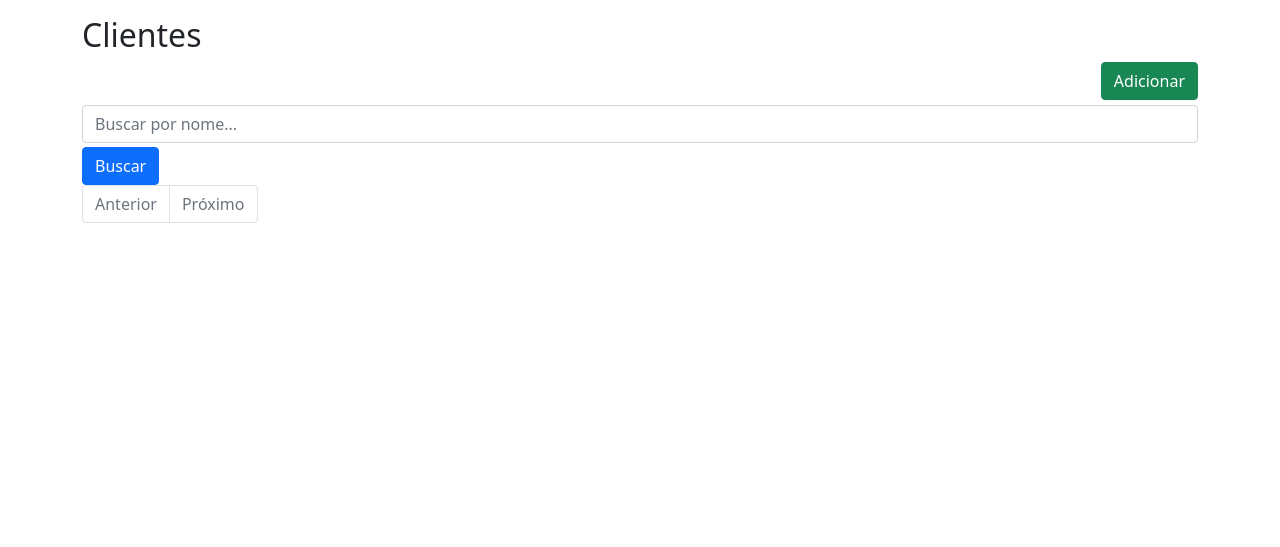
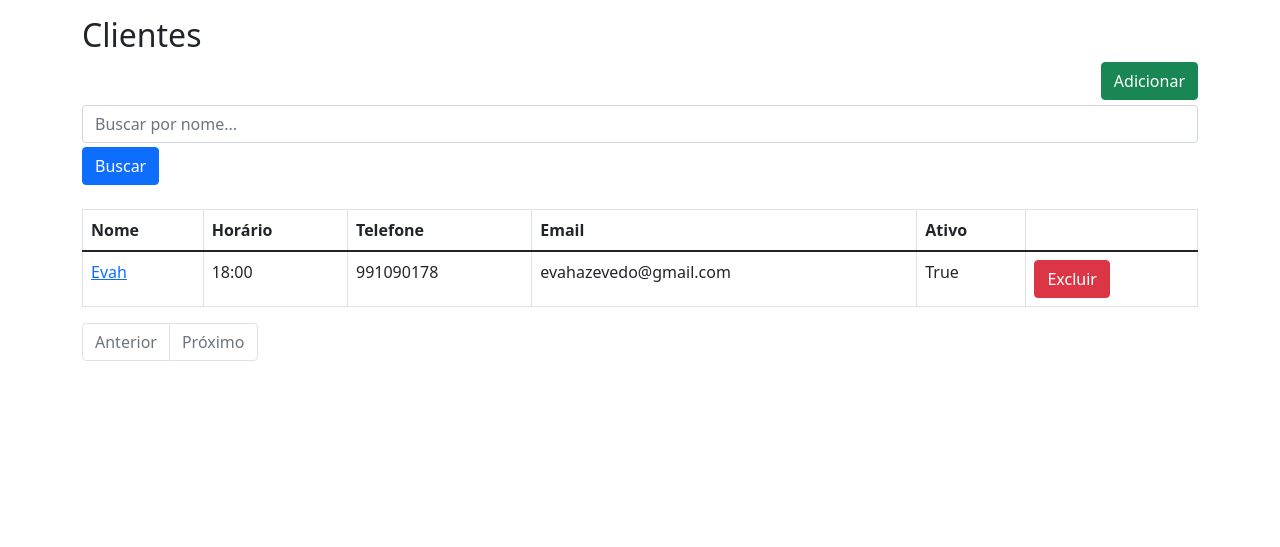
Before and after one commit to osmanbastos/crm_python, a Django app: page /customer/list/ in a window 1280 px wide. Shown: the part 56-603 px from the top of the page. Run offline with Django 5.2, Linux system fonts and the light colour scheme; data comes from the database, SQL or seed files in the repository; both versions use the stored data as it was after the commit.

Commit message:
core: db new fields createds on customer models. Customer_list feeded.

```diff
--- a/customer/models.py
+++ b/customer/models.py
@@ -13,8 +13,10 @@ class Customer(models.Model):
     address_number = models.CharField(max_length=10)
     created_date = models.DateTimeField(auto_now_add=True)
     update_date = models.DateTimeField(auto_now=True)
-    class_time = models.TimeField(auto_now=False, auto_now_add=False)
+    class_time = models.CharField(max_length=5, default='00:00')
     active = models.BooleanField(default=True)
+    evolution_field = models.CharField(max_length=500, blank=True, null=True)
+    evolution_updated = models.DateTimeField(blank=True, null=True)
 
     def __str__(self):
         return self.first_name + ' ' + self.last_name
--- a/customer/templates/customer/customer_list.html
+++ b/customer/templates/customer/customer_list.html
@@ -3,7 +3,7 @@
 {% block content %}
     <h2>Clientes</h2>
 
-    <a href="#" %}">
+    <a href="#">
         <button type="button" class="btn btn-success"
             style="float: right; margin-bottom: 5px">Adicionar</button>
     </a>
@@ -15,30 +15,32 @@
         <button type="submit" class="btn btn-primary">Buscar</button>
     <form>
 
-    <!-- <table class="table table-bordered mt-4 table-responsive-md">
+    <table class="table table-bordered mt-4 table-responsive-md">
         <thead>
             <tr>
                 <th>Nome</th>
-                <th>Cidade</th>
+                <th>Horário</th>
                 <th>Telefone</th>
                 <th>Email</th>
+                <th>Ativo</th>
                 <th></th>
             </tr>
         </thead>
         <tbody>
             {% for customer in customer_list%}
                 <tr>
-                    <td><a href="{{ customer.get_absolute_url }}">{{ customer.get_full_name }}</a></td>
-                    <td>{{ customer.get_full_city }}</td>
-                    <td>{{ customer.get_full_phone_number }}</td>
+                    <td><a href="{{ customer.get_absolute_url }}">{{ customer.first_name }}</a></td>
+                    <td>{{ customer.class_time }}</td>
+                    <td>{{ customer.phone }}</td>
                     <td>{{ customer.email }}</td>
+                    <td>{{ customer.active }}</td>
                     <form method="post" action="{{ customer.get_delete_url }}">{% csrf_token %}
                         <td><button type="submit" class="btn btn-danger">Excluir</button></td>
                     </form>
                 </tr>
             {% endfor %}
         </tbody>
-    </table> -->
+    </table>
 
 
     <ul class="pagination">
```
Also changed, not shown: customer/migrations/0002_remove_customer_class_time.py (added), customer/migrations/0003_customer_class_time.py (added), customer/migrations/0004_customer_evolution_field_customer_evolution_updated.py (added), db.sqlite3.
